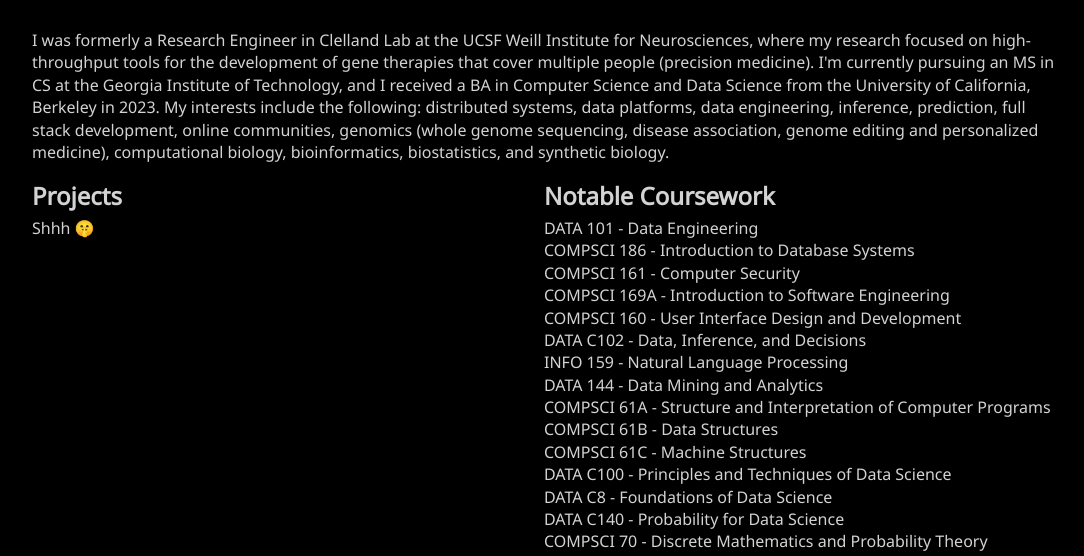
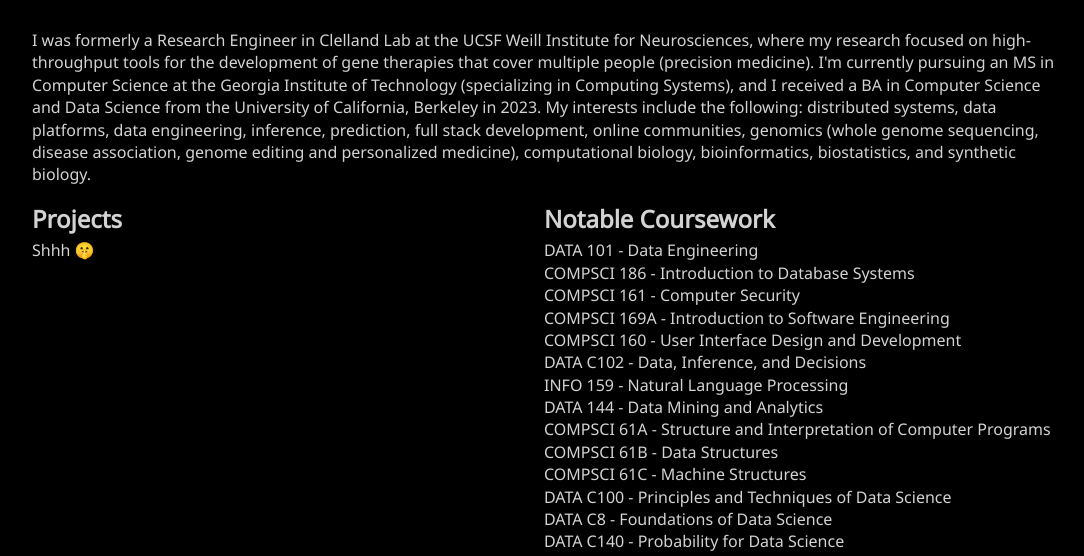
Before and after one commit to Honeycomb/honeycomb.github.io, a website built with webpack: page index.html in a window 1280 px wide. Shown: the part 232-788 px from the top of the page, without its empty margins (96-1180 px from the left). Built offline with nearby package versions, Linux system fonts and the light colour scheme.

Commit message:
Update index.html
- Update home paragraph

```diff
--- a/index.html
+++ b/index.html
@@ -43,7 +43,7 @@
     </div>
   </div>
   <div style="margin-top: 32px;">
-    <p>I was formerly a Research Engineer in Clelland Lab at the UCSF Weill Institute for Neurosciences, where my research focused on high-throughput tools for the development of gene therapies that cover multiple people (precision medicine). I'm currently pursuing an MS in CS at the Georgia Institute of Technology, and I received a BA in Computer Science and Data Science from the University of California, Berkeley in 2023. My interests include the following: distributed systems, data platforms, data engineering, inference, prediction, full stack development, online communities, genomics (whole genome sequencing, disease association, genome editing and personalized medicine), computational biology, bioinformatics, biostatistics, and synthetic biology.</p>
+    <p>I was formerly a Research Engineer in Clelland Lab at the UCSF Weill Institute for Neurosciences, where my research focused on high-throughput tools for the development of gene therapies that cover multiple people (precision medicine). I'm currently pursuing an MS in Computer Science at the Georgia Institute of Technology (specializing in Computing Systems), and I received a BA in Computer Science and Data Science from the University of California, Berkeley in 2023. My interests include the following: distributed systems, data platforms, data engineering, inference, prediction, full stack development, online communities, genomics (whole genome sequencing, disease association, genome editing and personalized medicine), computational biology, bioinformatics, biostatistics, and synthetic biology.</p>
     <div style="margin-top: 16px;">
       <ul style="display: inline-block; vertical-align: top; width: 50%;">
         <li style="font-size: 24px; font-weight: bold; margin-bottom: 4px; user-select: none;">Projects</li>
```
